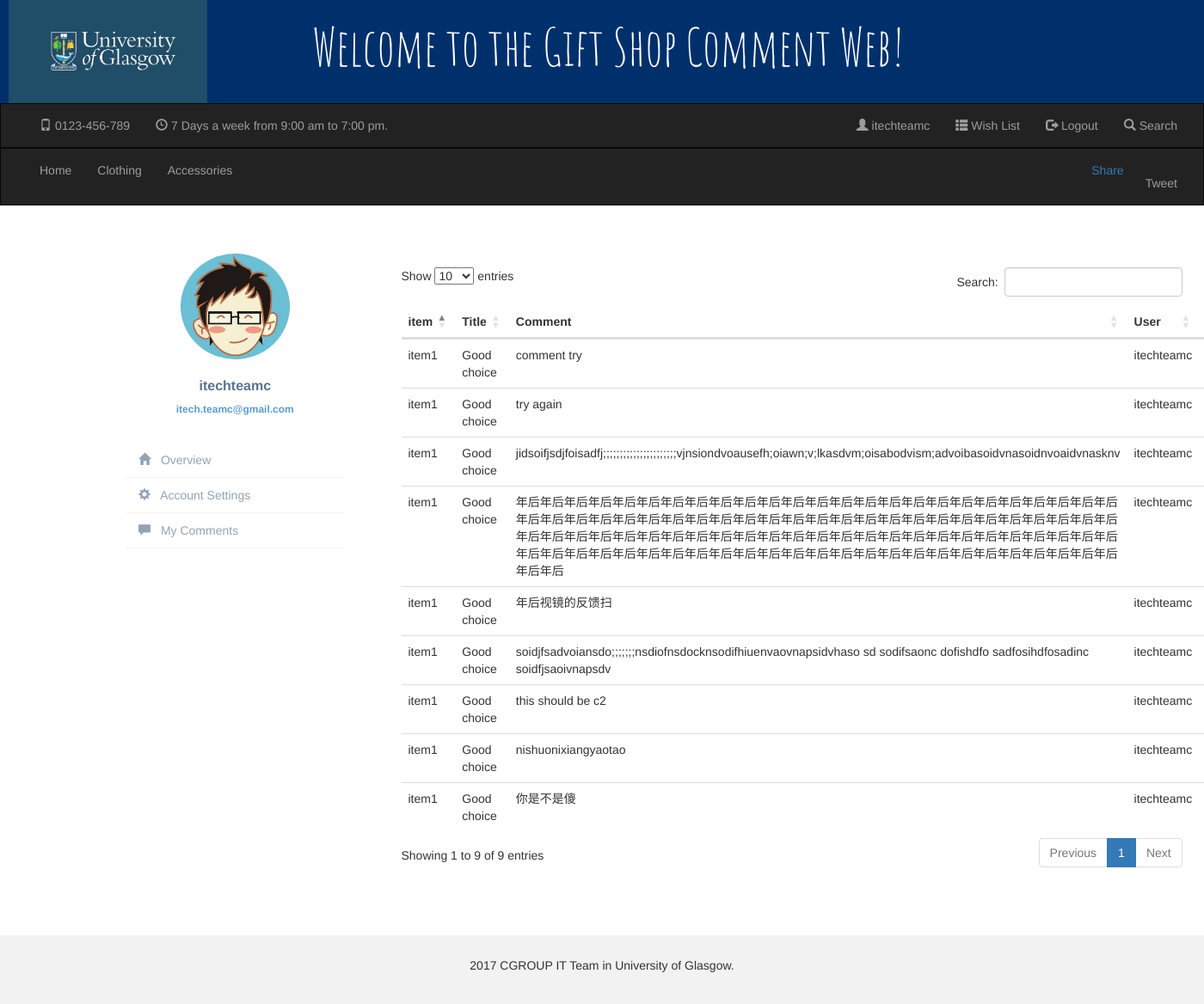
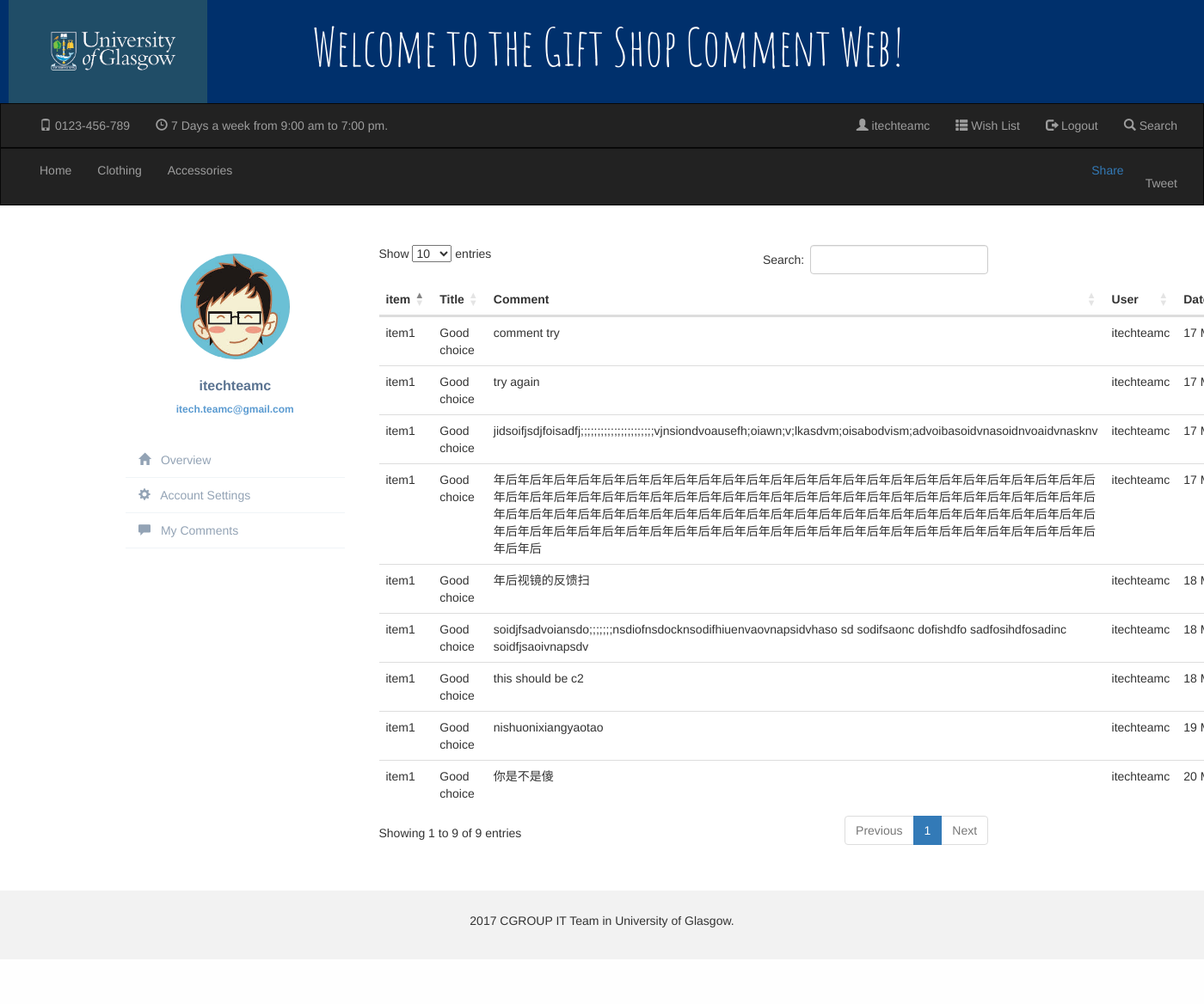
Before and after one commit to ITechTeamC/UoGgiftshop, a Django app: page /giftshop/mycomments/ in a window 1400 px wide; the page is wider, and only the part inside the window is pictured. Shown: that part at 86% size. After the commit the page ends 1079 px from the top of that part, so only its background shows below. Run offline with Django 3.2, Linux system fonts and the light colour scheme; a user stored in the database is signed in; data comes from the database, SQL or seed files in the repository; some libraries are stand-ins or nearby versions.

Commit message:
Mycomment and views of profile

```diff
--- a/giftshop/views.py
+++ b/giftshop/views.py
@@ -158,13 +158,8 @@
 
 @login_required
 def user_profile(request):
-    context_dict = {}
-    try:
-        userprofile = request.user.userp
-        context_dict['userprofile'] = userprofile
-    except UserProfile.DoesNotExist:
-        context_dict['userprofile'] = None
-	return render(request, 'giftshop/profile.html', get_categories(context_dict))
+
+	return render(request, 'giftshop/profile.html')
 
 def user_setting(request):
 	return render(request, 'giftshop/setting.html', get_categories({}))
--- a/static/CSS/mycomments.css
+++ /dev/null
@@ -1,3 +0,0 @@
-#comment_page {
-	margin-left:50%
-}
--- a/static/CSS/profile.css
+++ b/static/CSS/profile.css
@@ -74,7 +74,7 @@
 
 /* Profile Content */
 .profile-content {
-  padding: 20px;
+  padding: 10px;
   background: #fff;
   min-height: 460px;
 }
--- a/templates/giftshop/mycomments.html
+++ b/templates/giftshop/mycomments.html
@@ -58,11 +58,10 @@
 			</div>
 		</div>
 
-		<div class="col-md-9">
+		<div class="col-md-8">
             <div class="profile-content">
 
 
-				<div class="container" style="width:120%">
 					<table id="table_id" class="table display table-hover">
 						<thead>
 							<tr>
@@ -85,7 +84,6 @@
 								{% endfor %}
 							</tbody>
 					</table>
-				</div>
 
 				<script>
 					$(document).ready( function () {
```
Also changed, not shown: giftshop/migrations/0001_initial.py, giftshop/migrations/0002_auto_20170320_2111.py (deleted).
